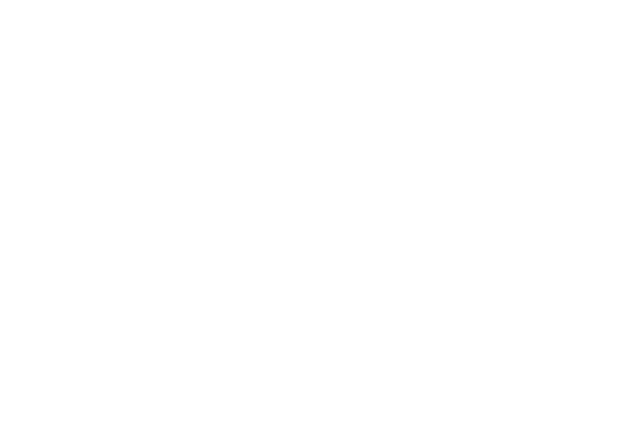
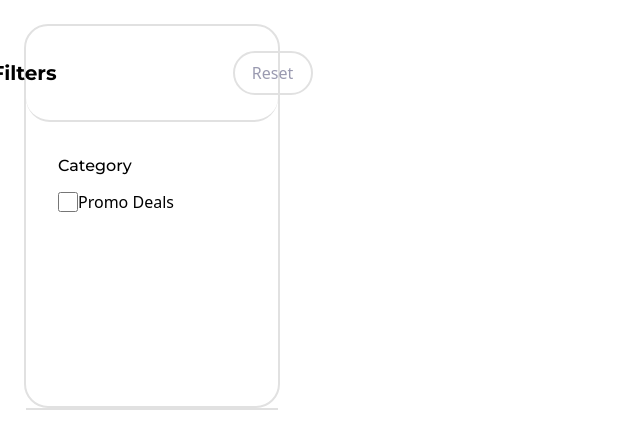
Before and after one commit to aelbouchikhi/travel-guide-front, a React (Vite) app: page / in a window 1280 px wide. Shown: the top 448 px of the page, without its empty margins (0-640 px from the left). Built offline with nearby package versions, Linux system fonts and the light colour scheme.

Commit message:
complementary commit

```diff
--- a/src/App.jsx
+++ b/src/App.jsx
@@ -1,5 +1,11 @@
+import Filters from "./Components/Filters";
+
 function App() {
-  return <></>;
+  return (
+    <>
+      <Filters />
+    </>
+  );
 }
 
 export default App;
--- /dev/null
+++ b/src/Components/Filters.jsx
@@ -0,0 +1,33 @@
+import React from "react";
+
+const Filters = () => {
+  return (
+    <div className="m-6 w-[20%] h-96 border-2 border-[#E1E1E1] rounded-3xl">
+      {/* Div / Reset */}
+      <div className="items-center justify-center flex  w-full h-24 border-b-2 border-[#E1E1E1] rounded-3xl">
+        <div className="flex gap-44 items-center">
+          <div>
+            <h3 className="font-Montserrat text-xl font-bold">Filters</h3>
+          </div>
+          <div className=" text-[#9A9AB0] flex justify-center items-center border-[#E1E1E1] border-2 w-20 h-11 rounded-3xl">
+            Reset
+          </div>
+        </div>
+      </div>
+      {/* Div Of Category Filtering*/}
+      <div className=" p-8 h-72 border-[#E1E1E1] border-b-2">
+        <h4 className="block font-Montserrat font-medium"> Category</h4>
+        <label className="inline-flex items-center mt-3">
+          {" "}
+          <input
+            type="checkbox"
+            className="form-checkbox h-5 w-5 bg-orange-900"
+          />
+          Promo Deals
+        </label>
+      </div>
+    </div>
+  );
+};
+
+export default Filters;
--- a/src/index.css
+++ b/src/index.css
@@ -1,3 +1,5 @@
+@import url('https://fonts.googleapis.com/css2?family=Montserrat:ital,wght@0,100..900;1,100..900&display=swap');
+
 @tailwind base;
 @tailwind components;
 @tailwind utilities;
--- a/tailwind.config.js
+++ b/tailwind.config.js
@@ -2,7 +2,11 @@
 export default {
   content: ["./index.html", "./src/**/*.{js,ts,jsx,tsx}"],
   theme: {
-    extend: {},
+    extend: {
+      fontFamily: {
+        Montserrat: ['"Montserrat"', "sans-serif"],
+      },
+    },
   },
   plugins: [],
 };
```
Also changed, not shown: src/Pages/Readme.md (added), src/UI/Readme.md (added), src/Utils/Readme.md (added).
